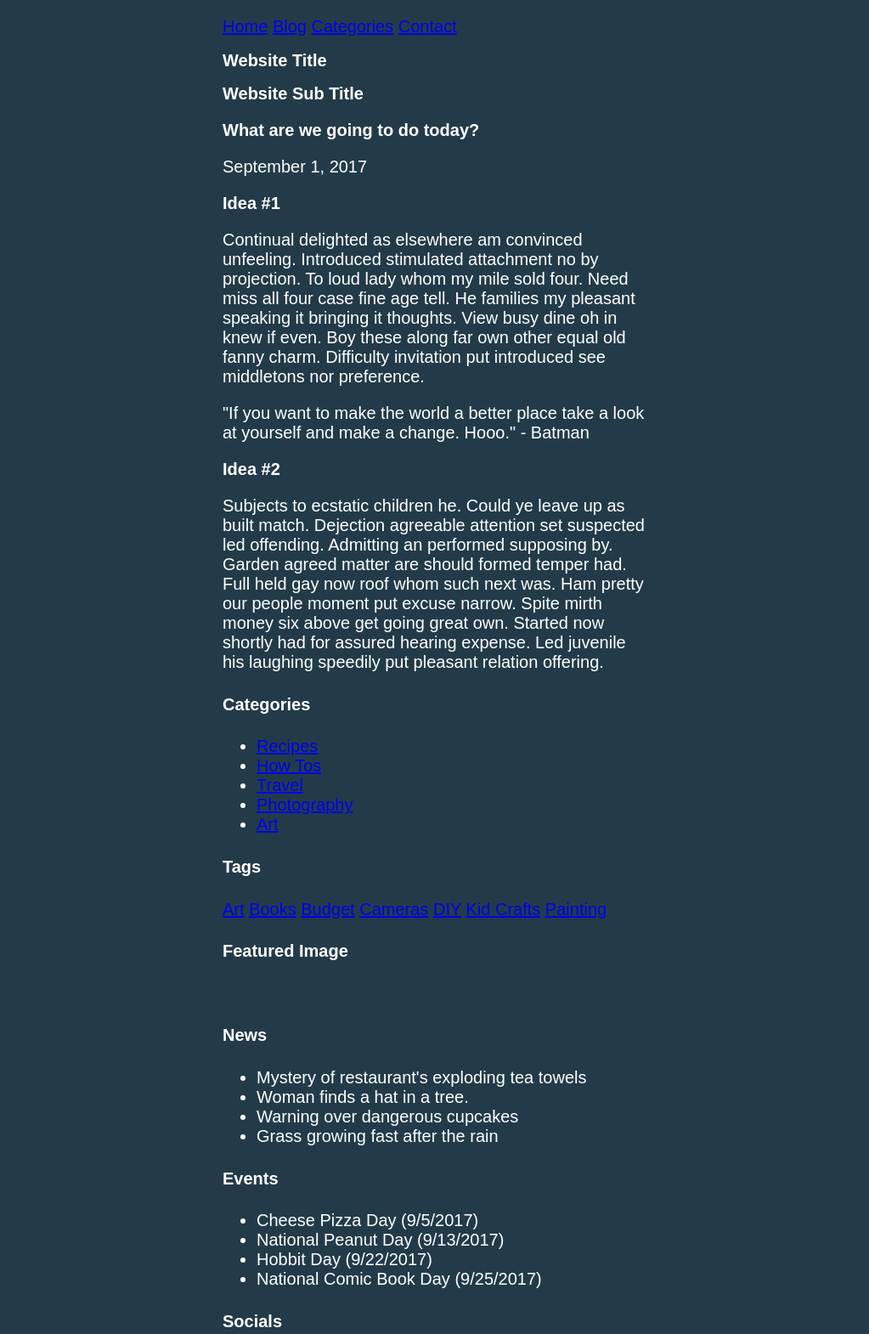
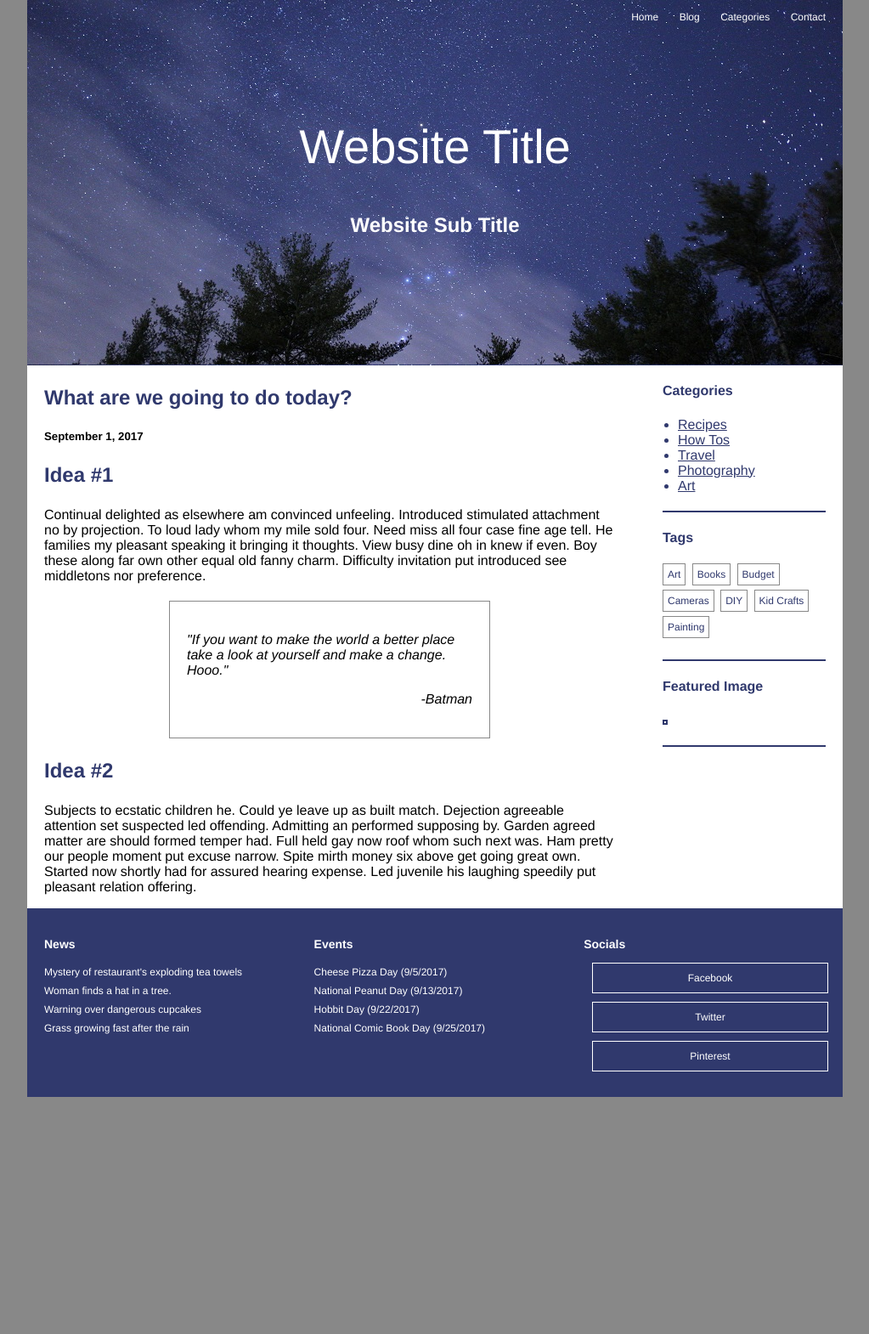
Before and after one commit to cafort/exercises, a plain HTML site: page Assignment2/index.html in a window 1280 px wide. Shown: the top 1570 px of the page at 85% size, without its empty margins (128-1151 px from the left). After the commit the page ends 1291 px from the top, so only its background shows below. Drawn offline with Linux system fonts and the light colour scheme; files that its build step writes are made by us from their sources.

Commit message:
CSS and final javascript.

```diff
--- /dev/null
+++ b/Assignment2/css/main.css
@@ -0,0 +1,175 @@
+/* Global styles */
+body {
+    background-color: #888;
+    font-family: "Helvetica Neue", Helvetica, Arial, sans-serif;
+    margin: 0;
+}
+
+h1,
+h2 {
+    color: #fff;
+}
+
+h3,
+h4,
+a {
+    color: #30396D;
+}
+
+h3 {
+    font-size: 24px;
+}
+
+
+/* Set wrapper width and center */
+
+.wrapper {
+    background-color: #fff;
+    margin: 0 auto;
+    width: 960px;
+}
+
+
+/* Top nav and hero section */
+
+section.hero {
+    background-image: url('../sky.jpeg');
+    height: 410px;
+    padding: 10px;
+}
+
+nav {
+    float: right;
+}
+
+nav a {
+    color: #fff;
+    font-size: 12px;
+    text-decoration: none;
+    padding: 10px;
+}
+
+nav a:hover {
+    text-decoration: underline;
+}
+
+.hero header {
+    clear: both;
+    margin: 130px auto;
+    text-align: center;
+    width: 600px;
+}
+
+.hero header h1 {
+    font-size: 56px;
+    font-weight: normal;
+}
+
+
+/* Main section: header, date, article */
+
+section.main {
+    float: left;
+    width: 70%;
+    padding-left: 20px;
+}
+
+aside.pullquote {
+    border: 1px solid #888;
+    font-style: italic;
+    margin: 20px auto;
+    padding: 20px;
+    width: 50%;
+}
+
+p.attr {
+    text-align: right;
+}
+
+
+/* Sidebar */
+
+aside.sidebar {
+    color: #30396D;
+    float: right;
+    padding-bottom: 20px;
+    padding-right: 20px;
+    width: 20%;
+}
+
+aside img {
+    border: 2px solid #30396D;
+    padding: 1px;
+    width: 100%;
+}
+
+aside ul {
+    margin: 0;
+    padding-left: 18px;
+}
+
+aside section {
+    border-bottom: 2px solid #30396D;
+    padding-bottom: 20px;
+}
+
+.tags a {
+    border: 1px solid #888;
+    display: inline-block;
+    font-size: 12px;
+    margin: 0 3px 5px 0;
+    padding: 5px;
+    text-decoration: none;
+}
+
+.tags a:hover {
+    border: 1px solid #000;
+}
+
+
+/* Footer */
+
+footer {
+    background: #30396D;
+    clear: both;
+    color: #fff;
+    font-size: 12px;
+    padding: 20px 0;
+}
+
+footer section {
+    float: left;
+    width: 31%;
+    padding-left: 20px;
+}
+
+footer h3 {
+    color: white;
+    font-size: 14px;
+}
+
+footer ul {
+    list-style: none;
+    padding: 0px;
+}
+
+footer li {
+    padding: 4px 0;
+}
+
+.socials a {
+    border: 1px solid white;
+    color: #fff;
+    display: block;
+    margin: 10px;
+    padding: 10px;
+    text-align: center;
+    text-decoration: none;
+}
+
+
+/* Clear floats */
+
+.clear {
+    clear: both;
+}
--- a/Assignment2/index.html
+++ b/Assignment2/index.html
@@ -3,7 +3,7 @@
 
 <head>
   <title>Website Title</title>
-  <link rel="stylesheet" type="text/css" href="css/main.css"></link>
+  <link rel="stylesheet" type="text/css" href="css/main.css">
 </head>
 
 <body>
@@ -26,7 +26,7 @@
     <section class="main">
       <header>
         <h3>What are we going to do today?</h3>
-        <p>September 1, 2017</p>
+        <h5>September 1, 2017</h5>
       </header>
       <article>
         <h3>Idea #1</h3>
@@ -35,7 +35,7 @@
           it thoughts. View busy dine oh in knew if even. Boy these along far own other equal old fanny charm. Difficulty
           invitation put introduced see middletons nor preference.</p>
         <aside class="pullquote">
-          <p>"If you want to make the world a better place take a look at yourself and make a change. Hooo." - Batman</p>
+          <p>"If you want to make the world a better place take a look at yourself and make a change. Hooo."</p><p class="attr">-Batman</p>
         </aside>
       </article>
       <article>
@@ -46,6 +46,7 @@
           great own. Started now shortly had for assured hearing expense. Led juvenile his laughing speedily put pleasant
           relation offering.</p>
       </article>
+       </section>
       <!--Begin sidebar section -->
       <aside class="sidebar">
         <section>
@@ -58,7 +59,7 @@
             <li><a href="#">Art</a></li>
           </ul>
         </section>
-        <section>
+        <section class="tags">
           <h4>Tags</h4>
           <a href="#">Art</a>
           <a href="#">Books</a>
@@ -73,11 +74,11 @@
           <img src="featured.jpeg" alt="">
         </section>
       </aside>
-    </section>
+
     <!-- footer and footer section -->
     <footer>
       <section>
-        <h4>News</h4>
+        <h3>News</h3>
         <ul>
           <li>Mystery of restaurant's exploding tea towels</li>
           <li>Woman finds a hat in a tree.</li>
@@ -86,7 +87,7 @@
         </ul>
       </section>
       <section>
-        <h4>Events</h4>
+        <h3>Events</h3>
         <ul>
           <li>Cheese Pizza Day (9/5/2017)</li>
           <li>National Peanut Day (9/13/2017)</li>
@@ -94,12 +95,13 @@
           <li>National Comic Book Day (9/25/2017)</li>
         </ul>
       </section>
-      <section>
-        <h4>Socials</h4>
+      <section class="socials">
+        <h3>Socials</h3>
         <a href="#">Facebook</a>
         <a href="#">Twitter</a>
         <a href="#">Pinterest</a>
       </section>
+      <div class="clear"> </div>
     </footer>
   </div>
   <!-- Javascript portion of the assingment -->
```
Also changed, not shown: Assignment2/js/dateFormattingTests.js (+63 -42 lines), Assignment2/js/dateformatting.js (+11 -9 lines), 1 other file.
